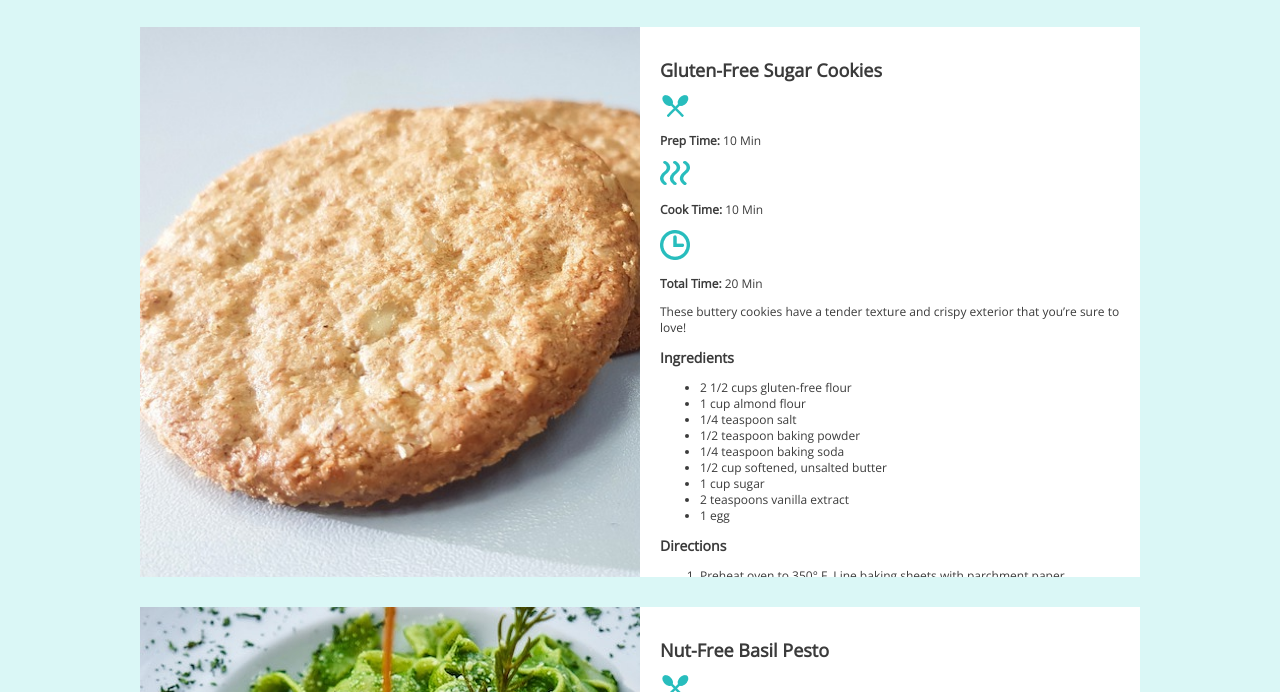
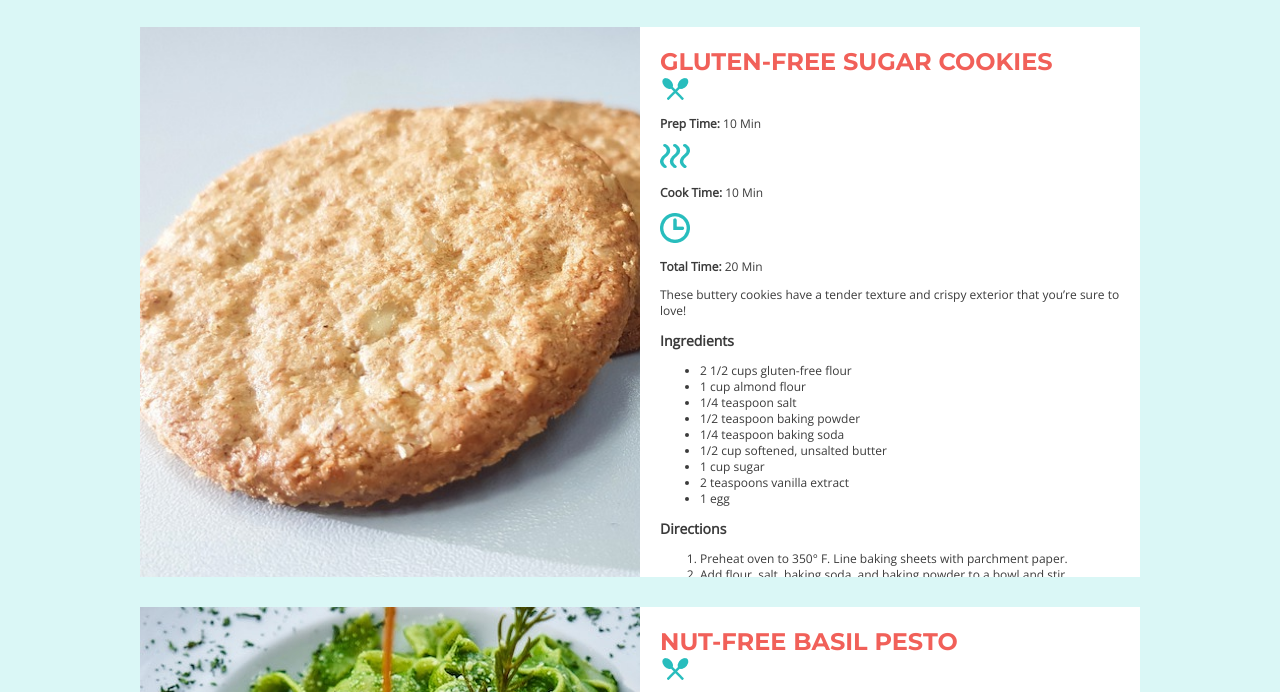
Before and after one commit to DMCatanach/recipe-cards, a plain HTML site: page index.html in a window 1280 px wide. Shown: the part 79-771 px from the top of the page. Drawn offline with nearby package versions, Linux system fonts and the light colour scheme.

Commit message:
Styles recipe titles

```diff
--- a/css/style.css
+++ b/css/style.css
@@ -66,3 +66,12 @@ main {
 #salad .image {
     background-image: url(../img/watermelon-salad.jpg);
 }
+
+.recipe h2 {
+    font-size: 24px;
+    line-height: 29px;
+    font-family: 'Montserrat', sans-serif;
+    color: #f16059;
+    text-transform: uppercase;
+    margin: 0 auto;
+}
```
